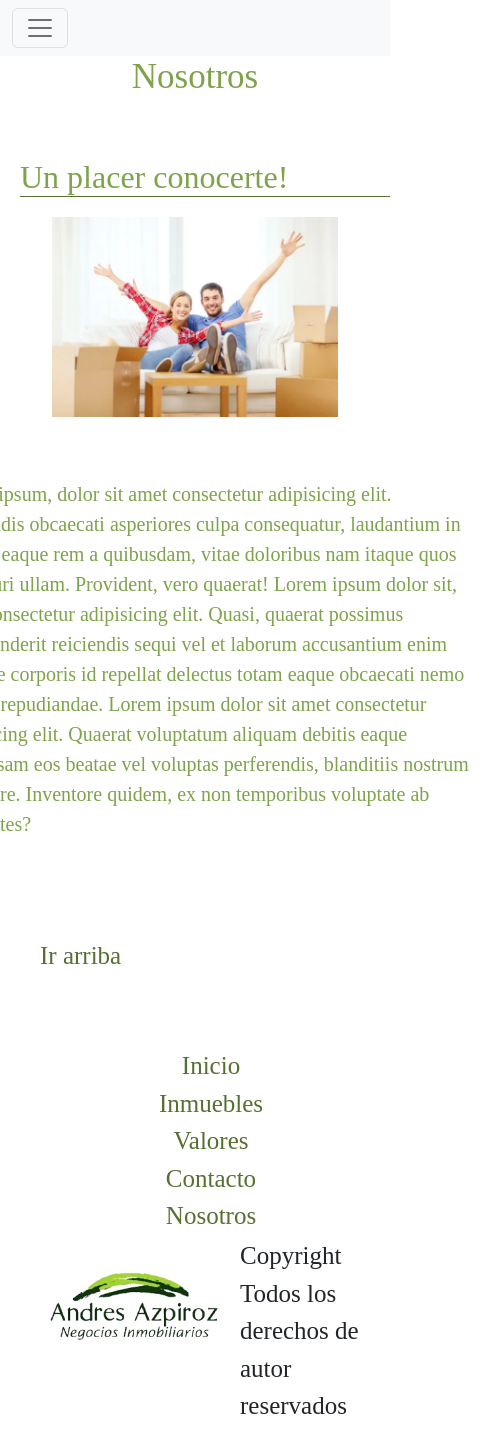
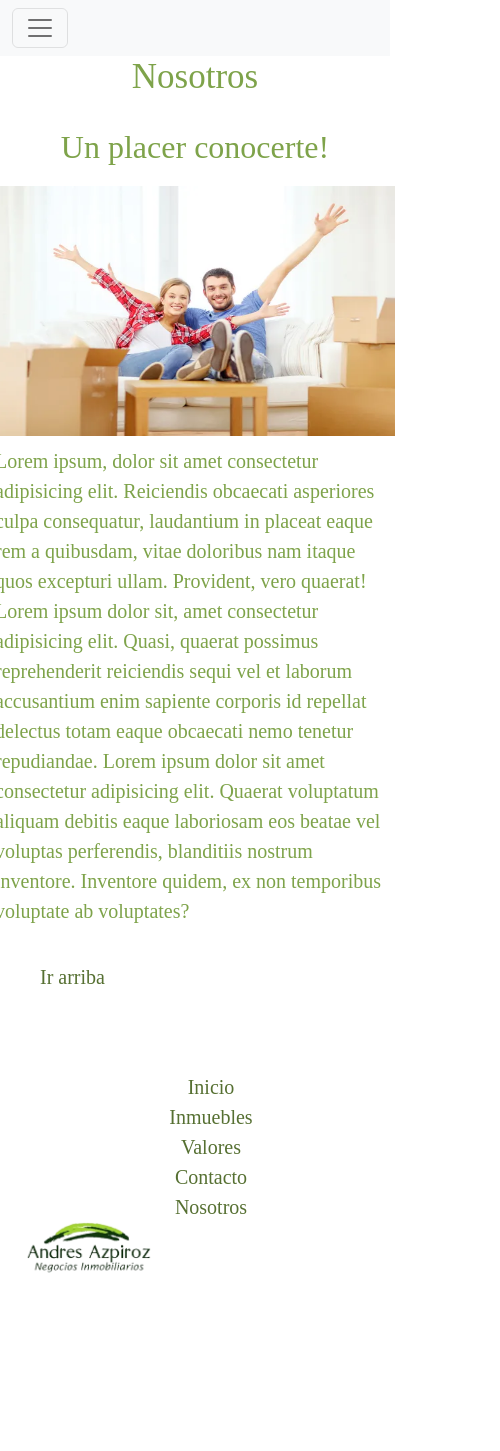
Before and after one commit to SolGarciaAlessi/Inmobiliaria-, a plain HTML site: page assets/pages/nosotros.html in a window 390 px wide. Shown: the whole page, 500 px wide, since content can reach past the window. After the commit the page ends 1337 px from the top, so only its background shows below. Drawn offline with nearby package versions, Linux system fonts and the light colour scheme.

Commit message:
modificacion responsive y animaciones

```diff
--- a/assets/grid.css
+++ b/assets/grid.css
@@ -63,8 +63,15 @@ article {
     margin: 20px;
 }
 
+.articulo_1 {
+    display: flex;
+    justify-content: center;
+
+}
+
 .cambiar_img1 {
     background-image: url(./img/img1exterior.jpg);
+
     height: 400px;
     width: 300px;
     background-size: cover;
@@ -72,6 +79,7 @@ article {
 
 .cambiar_img1:hover {
     background-image: url(./img/img1interior.jpg);
+    transition-duration: 1s;
     height: 400px;
     width: 300px;
     background-size: cover;
@@ -86,6 +94,7 @@ article {
 
 .cambiar_img2:hover {
     background-image: url(./img/img2interior.jpg);
+    transition-duration: 1s;
     height: 400px;
     width: 300px;
     background-size: cover;
@@ -100,6 +109,7 @@ article {
 
 .cambiar_img3:hover {
     background-image: url(./img/img3interior.jpg);
+    transition-duration: 1s;
     height: 400px;
     width: 300px;
     background-size: cover;
@@ -170,18 +180,12 @@ article p {
 
 .logo2 {
     margin-top: 10px;
+    margin-left: 10px;
     padding: 0%;
     width: 150px;
     grid-area: logo;
 }
 
-.copyright {
-    display: flex;
-    align-items: flex-end;
-    justify-content: center;
-    grid-area: copyright;
-
-}
 
 /*PAGES*/
 
@@ -219,10 +223,18 @@ article p {
 
 /*NOSOTROS*/
 .bienvenida {
+    display: flex;
+    justify-content: center;
     color: #7EA34A;
-    font-size: 2rem;
-    margin-top: 60px;
-    border-bottom: solid 1px #567032;
+    font-size: 3rem;
+
+}
+
+.section_nosotros {
+    display: flex;
+    flex-direction: column;
+    align-items: center;
+    width: 100%;
 
 }
 
@@ -233,22 +245,16 @@ article p {
 
 }
 
-.img_pages {
-    margin-top: 100px;
-    width: 400px;
-    height: 300px;
-}
-
 .texto_pages {
     display: flex;
-    align-items: center;
+    align-items: flex-start;
     justify-content: center;
-    margin-right: 30px;
+    margin-top: 10px;
+    width: 600px;
     padding: 0;
     color: #7EA34A;
     font-size: 20px;
 }
-
 .menu_2_pages {
     border-top: solid 1px rgb(97, 66, 19);
     list-style: none;
@@ -297,10 +303,12 @@ article p {
     width: 300px;
     height: 200px;
 }
-.d-block{
+
+.d-block {
     width: 200px;
     height: 500px;
 }
+
 /*no pude cambiar el width de la imagen, achicar la imagen*/
 
 /*INMUEBLES*/
@@ -432,24 +440,21 @@ article p {
         height: 200px;
     }
 
-    article p {
-        width: 265px;
-        font-size: 15px;
+    .articulo_1 {
+        width: 300px;
+        font-size: 10px;
     }
 
-    .aside_texto {
-        margin-left: 10px;
-        font-size: 20px;
+    .aside_texto.animate__animated.animate__backInLeft {
+        font-size: 23px;
     }
 
     .aside_link {
         margin-right: 10px;
     }
 
-    .copyright {
-        font-size: 10px;
-        margin-top: 120px;
-    }
+
+
 
     /* .grid {
         grid-template-rows: 1fr 100px 100px;
@@ -460,30 +465,29 @@ article p {
         border: none;
 
     }
-
+}
     .menu_link2 {
-        font-size: 15px;
+        font-size: 20px;
         margin-left: 10px;
         margin-right: 10px;
     }
+    @media screen and (max-width:800px) {
 
-    /* Nosotros */
-    .bienvenida {
-        margin-left: 20px;
+    /* Nosotros*/
+    .bienvenida{
+        font-size: 2rem;
     }
-
-    .article_pages {
-    align-items: center;
-    justify-content: center;
-    justify-items: center;
+    .section_nosotros{
+        width: 100%;
     }
-
+    .img_pages{
+        width: 400px;
+        height: 250px;
+    }
     .texto_pages{
-        font-size: 10px;
+        width: 400px;
     }
-   /*La letra no la puedo achicar, no se hace responsive*/
-
-
+}
     /* Valores */
 
     .table {
@@ -511,9 +515,10 @@ article p {
 }
 
 @media screen and (max-width:1024px) {
-    .tituloprincipal{
+    .tituloprincipal {
         font-size: 50px;
     }
+
     section {
         flex-wrap: wrap;
         align-items: center;
@@ -525,10 +530,11 @@ article p {
         font-size: 25px;
     }
 
-    .abajo{
+    .abajo {
         font-size: 25px;
     }
-    .arriba{
+
+    .arriba {
         font-size: 25px;
     }
 
@@ -536,18 +542,21 @@ article p {
         font-size: 35px;
 
     }
+
     .menu_link2 {
         font-size: 25px;
         margin-left: 10px;
         margin-right: 10px;
     }
+
     .copyright {
         font-size: 25px;
         margin-top: 100px;
         margin-bottom: 10px;
         margin-right: 10px;
     }
-    .logo2{
+
+    .logo2 {
         width: 200px;
         height: 150px;
         margin-top: 40px;
@@ -585,20 +594,3 @@ article p {
         font-size: 15px;
     }
 }
-
-@media screen and (max-width:3000px) {
-
-    .bienvenida {
-        margin-left: 20px;
-    }
-
-    .texto_pages {
-        width: 600px;
-        height: 500px;
-    }
-
-    .img_pages {
-        width: 600px;
-        height: 500px;
-    }
-}
--- a/assets/pages/nosotros.html
+++ b/assets/pages/nosotros.html
@@ -7,6 +7,8 @@
     <meta name="viewport" content="width=device-width, initial-scale=1.0">
 
     <title>Inmobiliaria Andrés Azpiroz - Nosotros</title>
+
+    <link rel="stylesheet" href="https://cdnjs.cloudflare.com/ajax/libs/animate.css/4.1.1/animate.min.css" />
 
     <!-- CSS BOOSTRAP only -->
     <link href="https://cdn.jsdelivr.net/npm/bootstrap@5.2.0-beta1/dist/css/bootstrap.min.css" rel="stylesheet"
@@ -64,11 +66,18 @@
 
     <main>
         <h3 class="title">Nosotros</h3>
-        <h2 class="bienvenida"> Un placer conocerte!</h2>
+
+        <h2 class="bienvenida animate__animated  animate__rubberBand"> Un placer conocerte!</h2>
+
 
         <article class="article_pages">
-                <img src="../img/nosotros3.jpg" alt="">
-                <div class="texto_pages">
+
+            <div class="section_nosotros">
+
+                <div class="nosotros_img">
+                    <img class="img_pages" src="../img/nosotros3.jpg" alt="">
+                </div>
+
                 <p class="texto_pages">Lorem ipsum, dolor sit amet consectetur adipisicing elit. Reiciendis obcaecati
                     asperiores culpa consequatur, laudantium in placeat eaque rem a quibusdam, vitae doloribus nam
                     itaque
@@ -82,6 +91,7 @@
                     non
                     temporibus voluptate ab voluptates?
                 </p>
+
             </div>
             </div>
         </article>
@@ -116,9 +126,7 @@
         <picture class="logo2">
             <img class="logo2" src="../img/logo.png" alt="icono.jpg">
         </picture>
-        <div class="copyright">
-            <p> Copyright Todos los derechos de autor reservados</p>
-        </div>
+
     </footer>
     <!-- JavaScript Bundle with Popper -->
     <script src="https://cdn.jsdelivr.net/npm/bootstrap@5.2.0-beta1/dist/js/bootstrap.bundle.min.js"
```
Also changed, not shown: assets/pages/contacto.html (+1 -1 lines), assets/pages/inmuebles.html (+0 -1 lines), assets/pages/valores.html (+0 -1 lines), index.html (+20 -10 lines).
